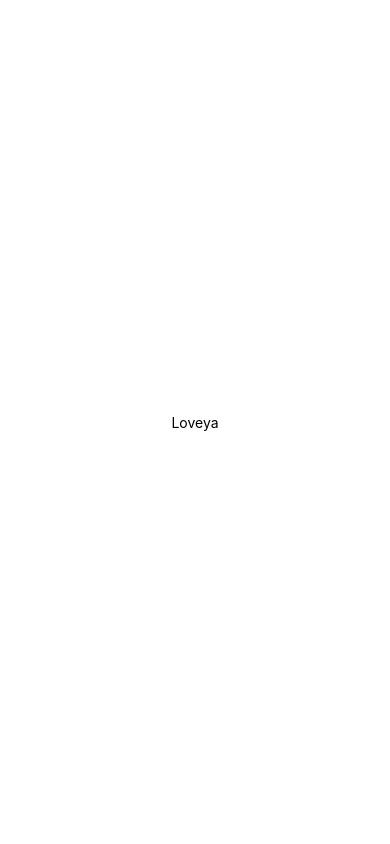
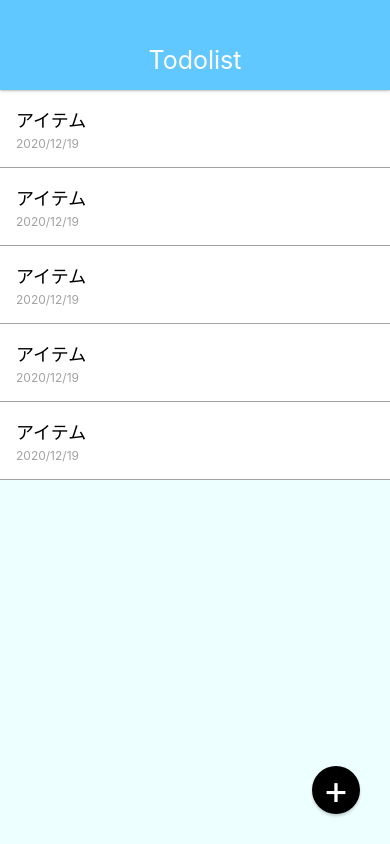
Before and after one commit to RyutaKitai/Fibonacci_Todo, a React Native app: screen / in a window 390 px wide. Built offline with nearby package versions, Linux system fonts and the light colour scheme.

Commit message:
create new components

```diff
--- a/App.js
+++ b/App.js
@@ -5,8 +5,36 @@
 export default function App() {
   return (
     <View style={styles.container}>
-      <Text>Loveya</Text>
-      <StatusBar style="auto" />
+      <View style={styles.appbar}>
+        <View>
+          <Text style={styles.appbarTitle}>Todolist</Text>
+        </View>
+      </View>
+      <View style={styles.memoList}>
+        <View style={styles.memoListItem}>
+          <Text style={styles.memoListTitle}>アイテム</Text>
+          <Text style={styles.memoListDate}>2020/12/19</Text>
+        </View>
+        <View style={styles.memoListItem}>
+          <Text style={styles.memoListTitle}>アイテム</Text>
+          <Text style={styles.memoListDate}>2020/12/19</Text>
+        </View>
+        <View style={styles.memoListItem}>
+          <Text style={styles.memoListTitle}>アイテム</Text>
+          <Text style={styles.memoListDate}>2020/12/19</Text>
+        </View>
+        <View style={styles.memoListItem}>
+          <Text style={styles.memoListTitle}>アイテム</Text>
+          <Text style={styles.memoListDate}>2020/12/19</Text>
+        </View>
+        <View style={styles.memoListItem}>
+          <Text style={styles.memoListTitle}>アイテム</Text>
+          <Text style={styles.memoListDate}>2020/12/19</Text>
+        </View>
+      </View>
+      <View style={styles.memoAddButton}>
+        <Text style={styles.memoButtonText}>+</Text>
+      </View>
     </View>
   );
 }
@@ -14,8 +42,68 @@
 const styles = StyleSheet.create({
   container: {
     flex: 1,
-    backgroundColor: '#fff',
+    backgroundColor: '#EEFFFF',
     alignItems: 'center',
     justifyContent: 'center',
+    paddingTop: 90,
+  },
+  appbar: {
+    position: 'absolute',
+    top: 0,
+    left: 0,
+    right: 0,
+    height: 90,
+    paddingTop: 30,
+    backgroundColor: '#61C8FF',
+    justifyContent: 'center',
+    alignItems: 'center',
+    shadowColor: '#000',
+    shadowOffset: { width: 0, height: 0 },
+    shadowOpacity: 0.5,
+    shadowRadius: 3,
+    zIndex: 10,
+  },
+  appbarTitle: {
+    color: '#fff',
+    fontSize: 25,
+  },
+  memoList: {
+    width: '100%',
+    flex: 1,
+  },
+  memoListItem: {
+    padding: 16,
+    borderBottomWidth: 1,
+    borderBottomColor: '#a2a2a2',
+    backgroundColor: '#fff',
+  },
+  memoListTitle: {
+    fontSize: 18,
+    marginBottom: 4,
+  },
+  memoListDate: {
+    fontSize: 12,
+    color: '#a2a2a2',
+  },
+  memoAddButton: {
+    position: 'absolute',
+    bottom: 30,
+    right: 30,
+    width: 48,
+    height: 48,
+    backgroundColor: '#000',
+    borderRadius: 24,
+    alignItems: 'center',
+    justifyContent: 'center',
+    shadowColor: '#000',
+    shadowOffset: { width: 0, height: 2 },
+    shadowOpacity: 0.2,
+    shadowRadius: 3,
+    zIndex: 10,
+  },
+  memoButtonText: {
+    fontSize: 40,
+    lineHeight: 40,
+    color: '#fff',
   },
 });
```
Also changed, not shown: src/elements/BodyText.js (added, +21 -0 lines), .eslintrc.json.
